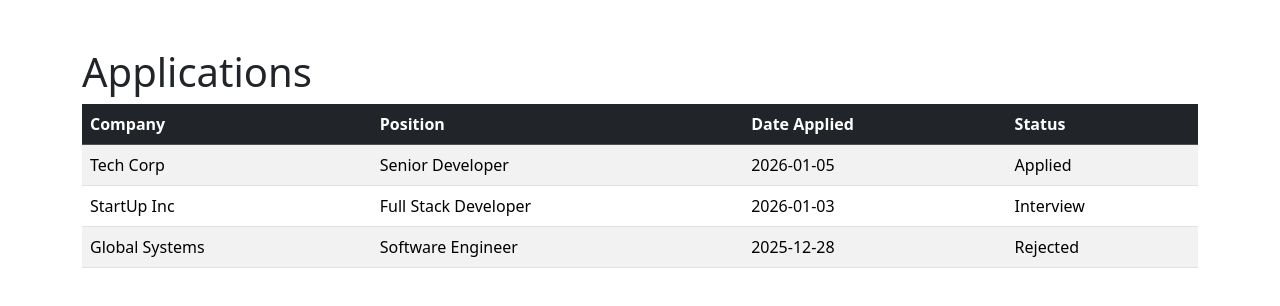
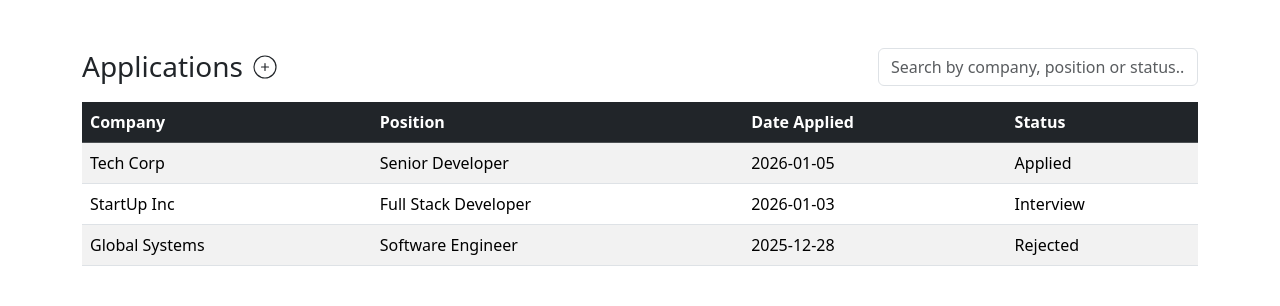
Before and after one commit to dayanaggcs/jobApplicationsTracker, a React (Create React App) app: page / in a window 1280 px wide. Shown: the top 306 px of the page. Built offline with nearby package versions, Linux system fonts and the light colour scheme.

Commit message:
add filter and plus icon

```diff
--- a/package.json
+++ b/package.json
@@ -10,6 +10,7 @@
     "bootstrap": "^5.3.8",
     "react": "^19.2.3",
     "react-dom": "^19.2.3",
+    "react-icons": "^5.5.0",
     "react-router-dom": "^7.11.0",
     "react-scripts": "5.0.1",
     "web-vitals": "^2.1.4"
--- a/src/components/Applications.js
+++ b/src/components/Applications.js
@@ -1,4 +1,8 @@
+import { CiCirclePlus } from "react-icons/ci";
+import React, { useState } from "react";
 export const Applications = () => {
+  const [openAddApplication, setOpenAddApplication] = useState(false);
+
   const applications = [
     {
       id: 1,
@@ -23,9 +27,30 @@ export const Applications = () => {
     },
   ];
 
+  const handleClickAddApplication = () => {
+    setOpenAddApplication(true);
+  };
+
   return (
     <div className="container mt-5">
-      <h1>Applications</h1>
+      <div className="d-flex align-items-center mb-3">
+        <div className="d-flex align-items-center">
+          <h3 className="mb-0">Applications</h3>
+          <CiCirclePlus
+            className="ms-2"
+            size={28}
+            onClick={handleClickAddApplication}
+          />
+        </div>
+        <div className="ms-auto">
+          <input
+            type="text"
+            className="form-control"
+            style={{ width: "20rem", maxWidth: "600px" }}
+            placeholder="Search by company, position or status..."
+          />
+        </div>
+      </div>
       <table className="table table-striped table-hover">
         <thead className="table-dark">
           <tr>
```
Also changed, not shown: 1 other file (tests, documents, lock files or other folders).
